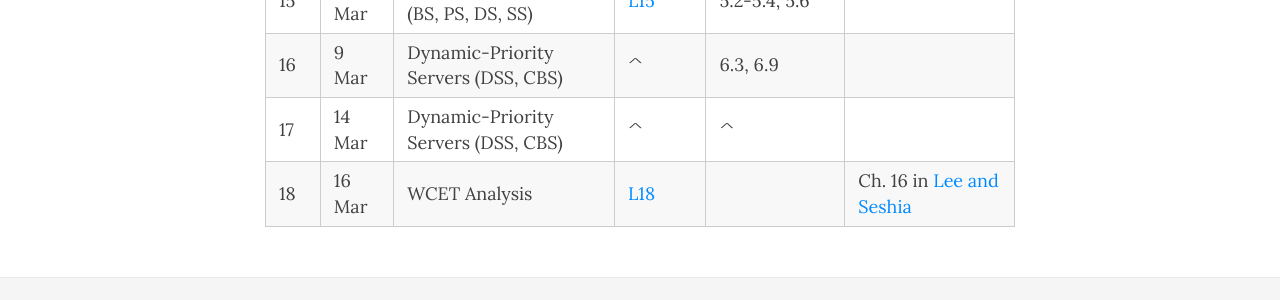
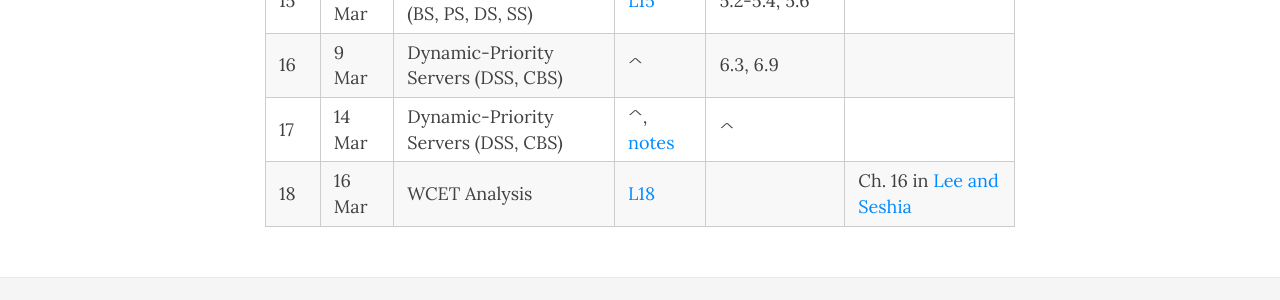
Before and after one commit to CPEN432/cpen432.github.io, a Jekyll site: the page built from lectures.md, in a window 1280 px wide and 900 px high, scrolled down 841 px. Shown: the part 469-769 px from the top of the window. Built offline with Jekyll 4.4.1, drawn with Linux system fonts in a browser that asks for light colours; nearby versions of some CDN libraries.

Commit message:
L17 notes

```diff
--- a/lectures.md
+++ b/lectures.md
@@ -24,7 +24,7 @@ title: Lectures
 |  14  | 1 Mar | ^ | ^ | ^ ||
 |  15  | 7 Mar | Fixed-Priority Servers (BS, PS, DS, SS) | [L15](http://cpen432.github.io/resources/gujarati-slides//15-fp-servers.pdf) | 5.2-5.4, 5.6 ||
 |  16  | 9 Mar | Dynamic-Priority Servers (DSS, CBS) | ^ |6.3, 6.9 ||
-|  17  | 14 Mar | Dynamic-Priority Servers (DSS, CBS) | ^ |^||
+|  17  | 14 Mar | Dynamic-Priority Servers (DSS, CBS) | ^, [notes](http://cpen432.github.io/resources/gujarati-slides//17-notes.pdf) |^||
 |  18  | 16 Mar | WCET Analysis | [L18](http://cpen432.github.io/resources/gujarati-slides//18-wcet.pdf) || Ch. 16 in [Lee and Seshia](https://ptolemy.berkeley.edu/books/leeseshia/releases/LeeSeshia_DigitalV2_2.pdf) |
 
 <!-- | **No.** | **Date** | **Topics** | **Readings** | -->
```
Also changed, not shown: 1 other file.
